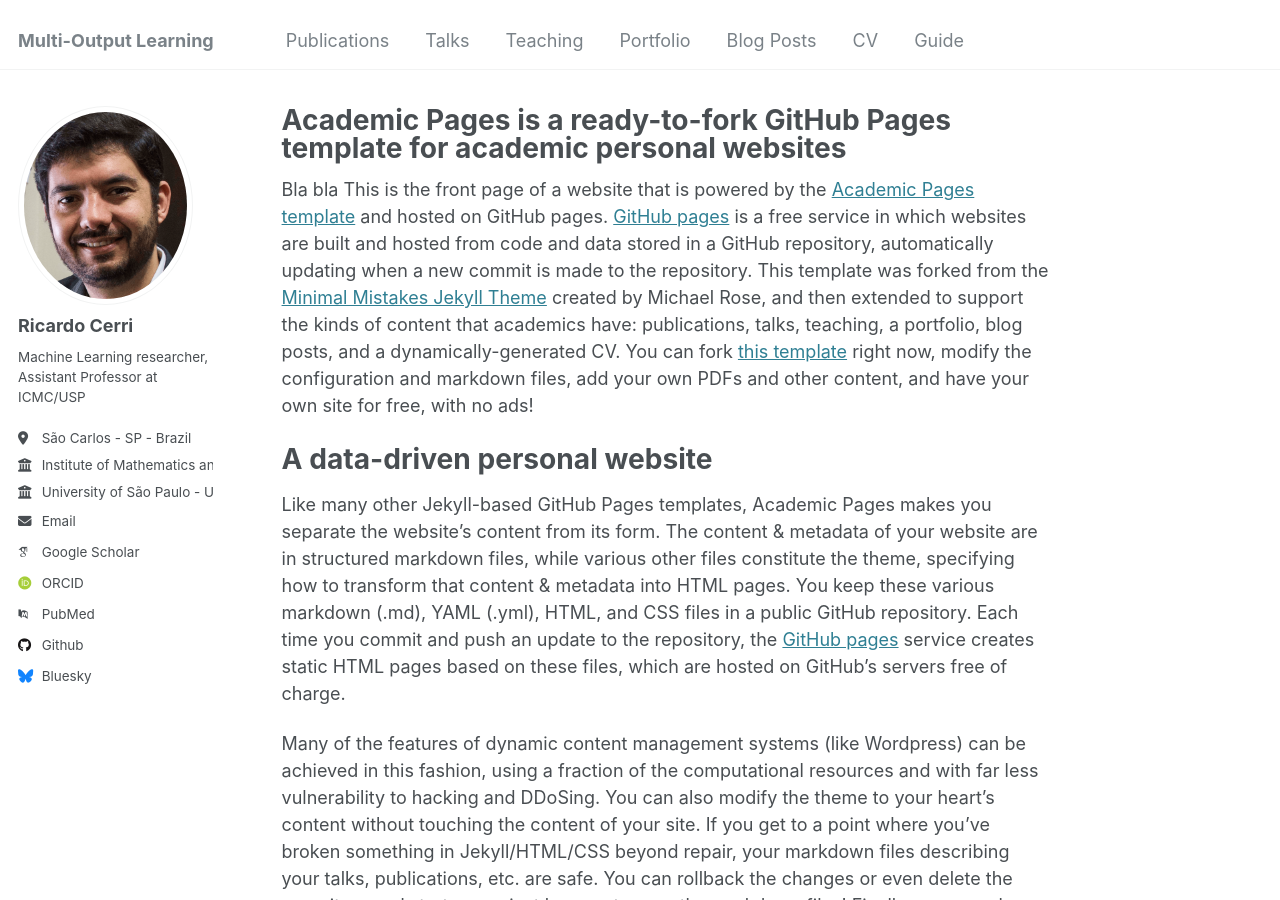
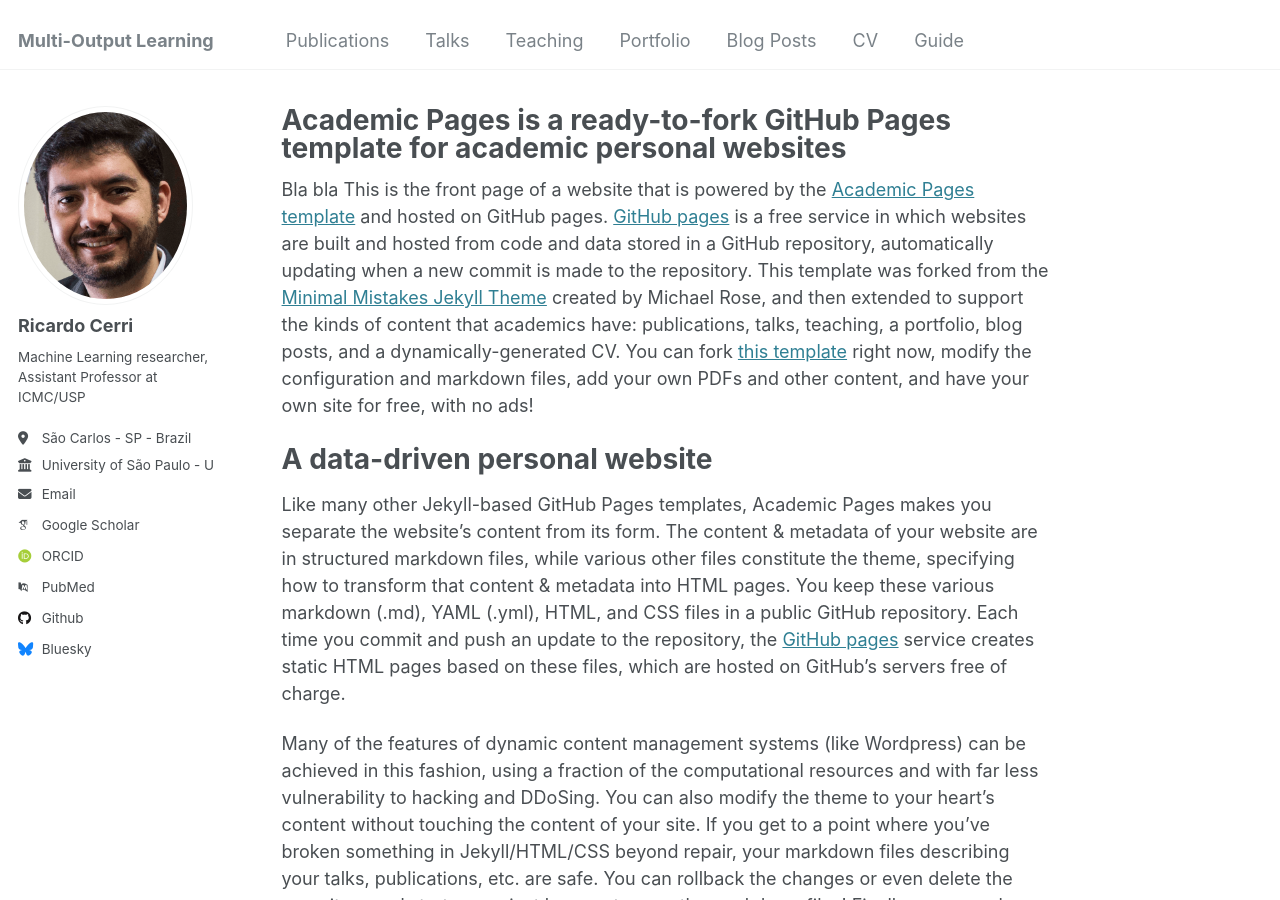
Before and after one commit to rcerri/rcerri, a Jekyll site: the page built from _pages/about.md, in a window 1280 px wide and 900 px high. Built offline with Jekyll 4.4.1, drawn with Linux system fonts in a browser that asks for light colours; some web fonts are replaced.

Commit message:
Update _config.yml

```diff
--- a/_config.yml
+++ b/_config.yml
@@ -26,7 +26,7 @@ author:
   pronouns         : # example: "she/her"
   bio              : "Machine Learning researcher, Assistant Professor at ICMC/USP"
   location         : "São Carlos - SP - Brazil"
-  employer         : "Institute of Mathematics and Computer Science - ICMC"
+  # employer         : "Institute of Mathematics and Computer Science - ICMC"
   employer2        : "University of São Paulo - USP"
   uri              : # URL
   email            : "cerri@icmc.usp.br"
```
